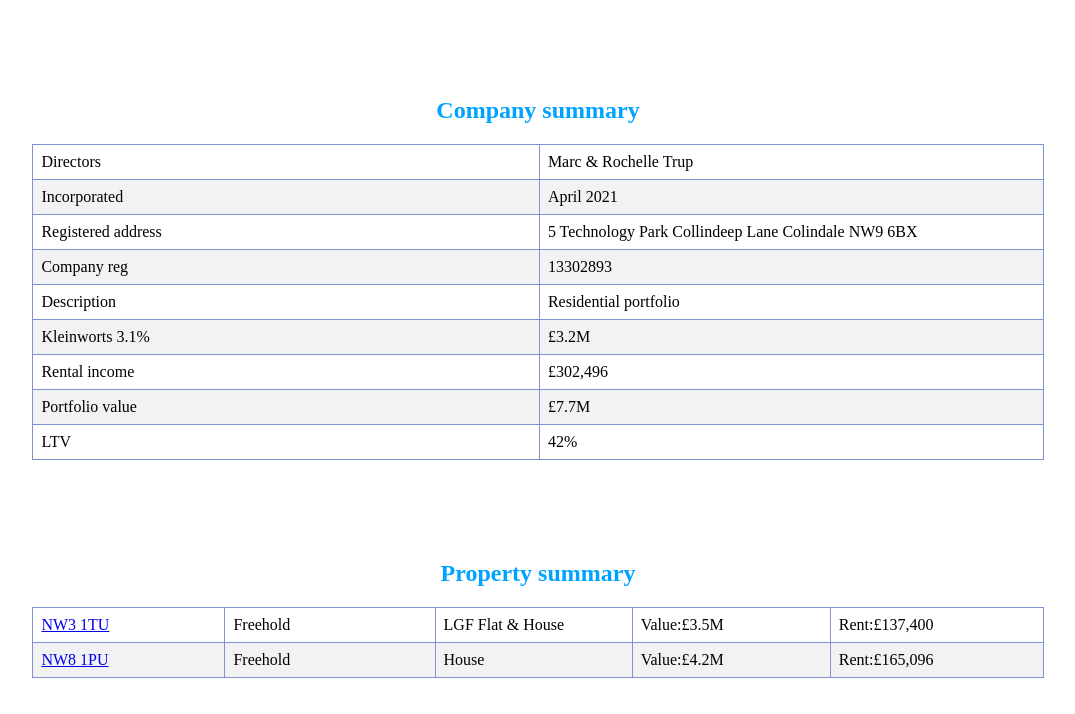
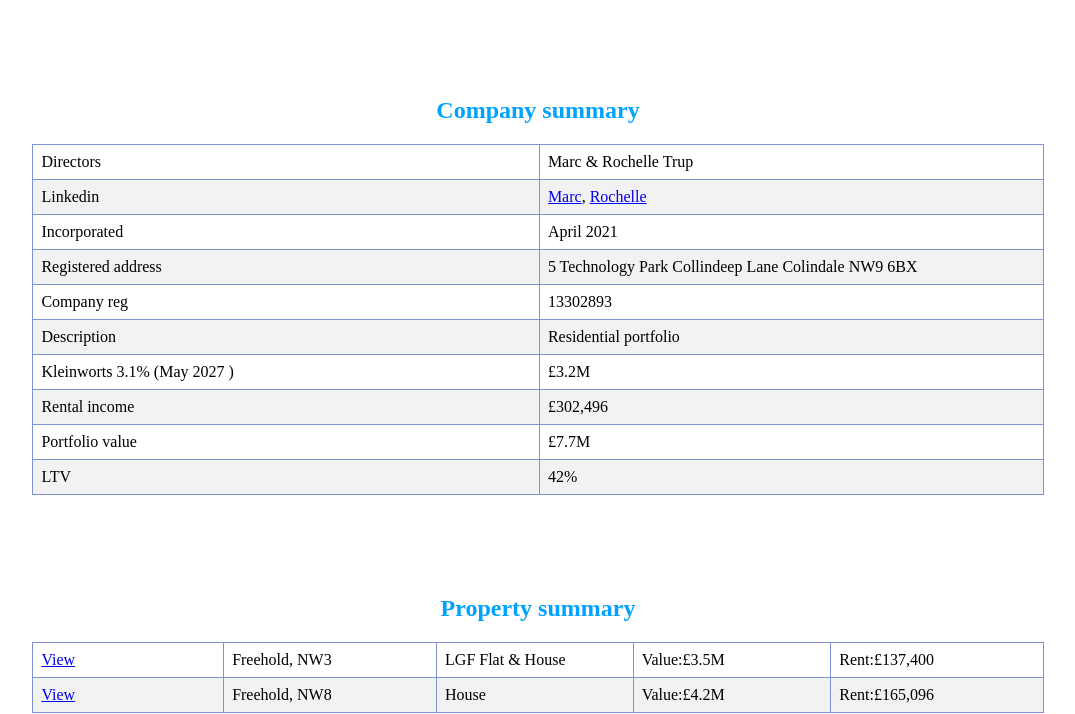
Before and after one commit to Azikcapital/.github.io, a plain HTML site: page index.html in a window 1280 px wide. Shown: the part 100-814 px from the top of the page, without its empty margins (102-1177 px from the left). Drawn offline with Linux system fonts and the light colour scheme.

Commit message:
Update index.html

```diff
--- a/index.html
+++ b/index.html
@@ -82,9 +82,12 @@
             <td>Directors</td>
             <td>Marc & Rochelle Trup</td>
 
+        </tr>
+      <tr>
+            <td>Linkedin</td>
+            <td> <a href="https://www.linkedin.com/in/marc-trup-100761299">Marc</a>, <a href="https://www.linkedin.com/in/rochelle-trup-1962641b">Rochelle</a></td>
+     </tr>
 
-
-        </tr>
         <tr>
             <td>Incorporated</td>
             <td> April 2021</td>
@@ -112,7 +115,7 @@
         </tr>
 
         <tr>
-            <td>Kleinworts 3.1% </td>
+            <td>Kleinworts 3.1% (May 2027 )</td>
             <td>£3.2M</td>
 
 
@@ -150,8 +153,8 @@
     <table>
 
         <tr>
-            <td><a href="gayton.jpg" target="_blank">NW3 1TU</a></td>
-            <td>Freehold</td>
+            <td><a href="gayton.jpg" target="_blank">View</a></td>
+            <td>Freehold, NW3 </td>
             <td>LGF Flat & House</td>
             <td>Value:£3.5M</td>
             <td>Rent:£137,400</td>
@@ -159,8 +162,8 @@
 
         </tr>
         <tr>
-            <td><a href="Hamilton.png" target="_blank">NW8 1PU</a></td>
-            <td>Freehold</td>
+            <td><a href="Hamilton.png" target="_blank">View</a></td>
+            <td>Freehold, NW8</td>
             <td>House</td>
             <td>Value:£4.2M</td>
             <td>Rent:£165,096</td>
```
